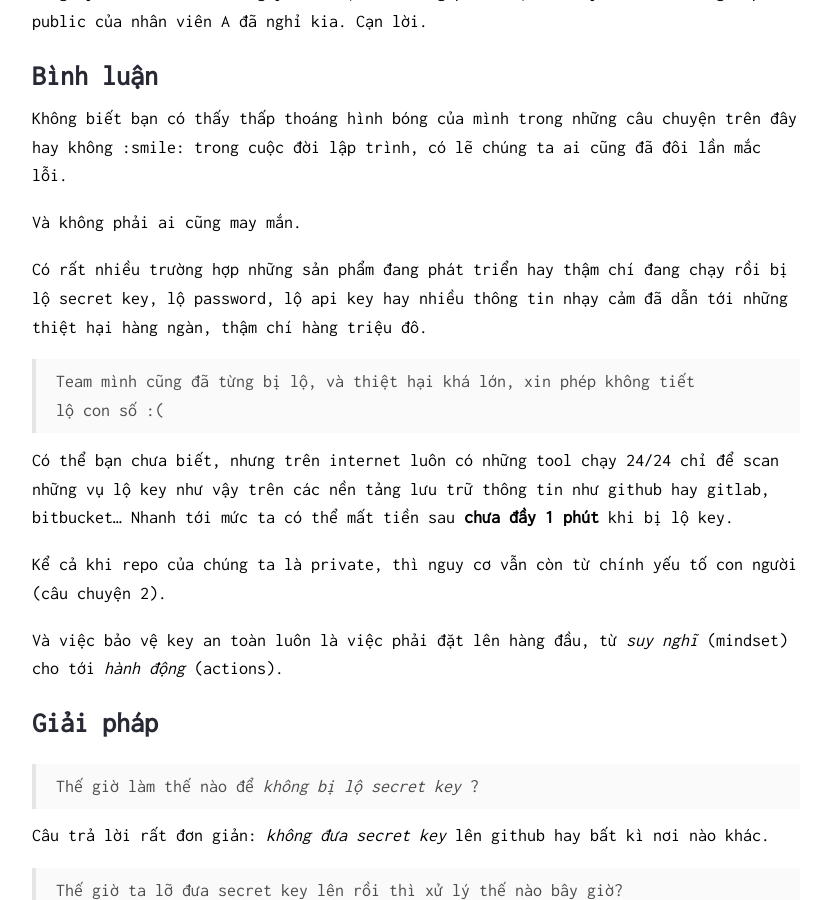
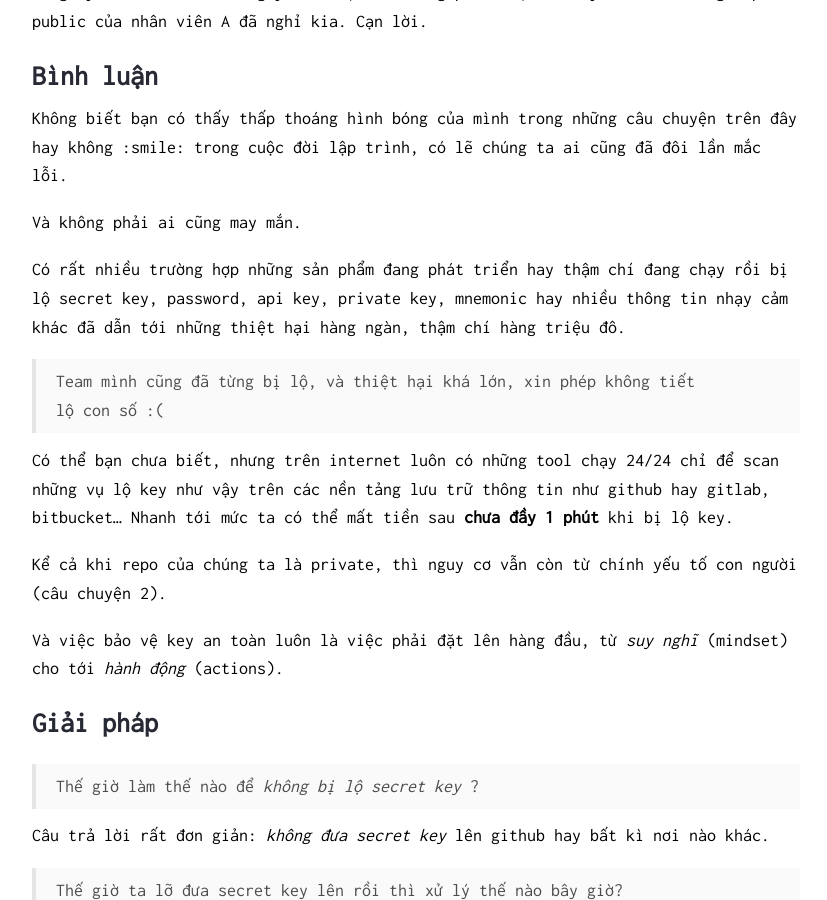
Before and after one commit to bboynam99/dotrungkien.github.io, a Jekyll site: the page built from _posts/2020-06-10-oops-secret-pushed.md, in a window 1280 px wide and 900 px high, scrolled down 1787 px. Shown: the whole window, without its empty margins (224-1051 px from the left). Built offline with Jekyll 4.4.1, drawn with Linux system fonts in a browser that asks for light colours; nearby versions of some CDN libraries; some of the changed lines change nothing that is shown.

Commit message:
update post

````diff
--- a/_posts/2020-06-10-oops-secret-pushed.md
+++ b/_posts/2020-06-10-oops-secret-pushed.md
@@ -31,7 +31,7 @@
 
 Và không phải ai cũng may mắn.
 
-Có rất nhiều trường hợp những sản phẩm đang phát triển hay thậm chí đang chạy rồi bị lộ secret key, lộ password, lộ api key hay nhiều thông tin nhạy cảm đã dẫn tới những thiệt hại hàng ngàn, thậm chí hàng triệu đô.
+Có rất nhiều trường hợp những sản phẩm đang phát triển hay thậm chí đang chạy rồi bị lộ secret key, password, api key, private key, mnemonic hay nhiều thông tin nhạy cảm khác đã dẫn tới những thiệt hại hàng ngàn, thậm chí hàng triệu đô.
 
 > Team mình cũng đã từng bị lộ, và thiệt hại khá lớn, xin phép không tiết lộ con số :(
 
@@ -83,13 +83,13 @@
 Ví dụ ta có thể xóa những file không mong muốn (chứa các thông tin nhạy cảm) mà vẫn giữ lại được commit cuối cùng như sau:
 
 ```sh
-bfg --delete-files YOUR-FILE-WITH-SENSITIVE-DATA
+java -jar bfg --delete-files YOUR-FILE-WITH-SENSITIVE-DATA
 ```
 
 Hoặc để replace text bên trong file `password.txt` chẳng hạn, ta có thể sử dụng lệnh sau:
 
 ```sh
-bfg --replace-text passwords.txt
+java -jar bfg --replace-text passwords.txt
 ```
 
 `BFG Repo-Cleaner` cung cấp cho ta rất nhiều tùy chọn khác nữa, có thể tham khảo thêm tại [BFG Repo-Cleaner](https://rtyley.github.io/bfg-repo-cleaner/)
````
